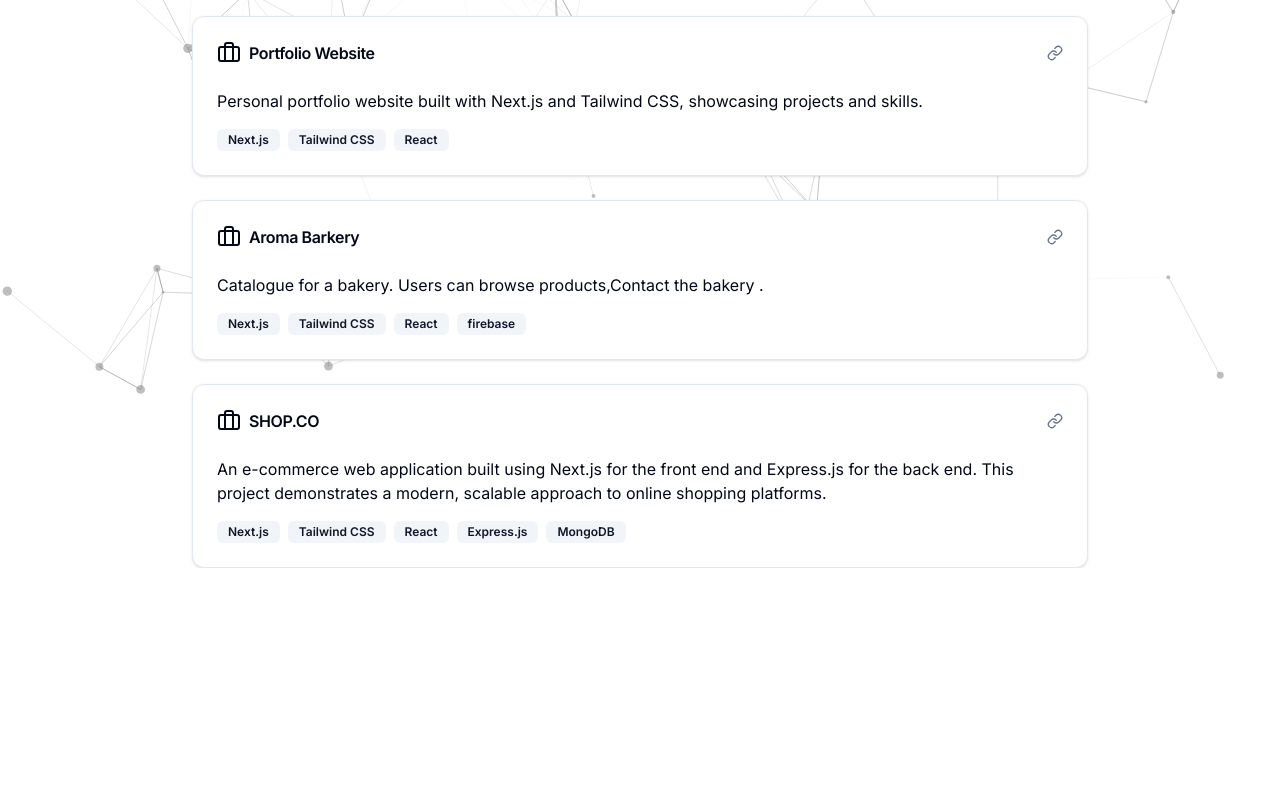
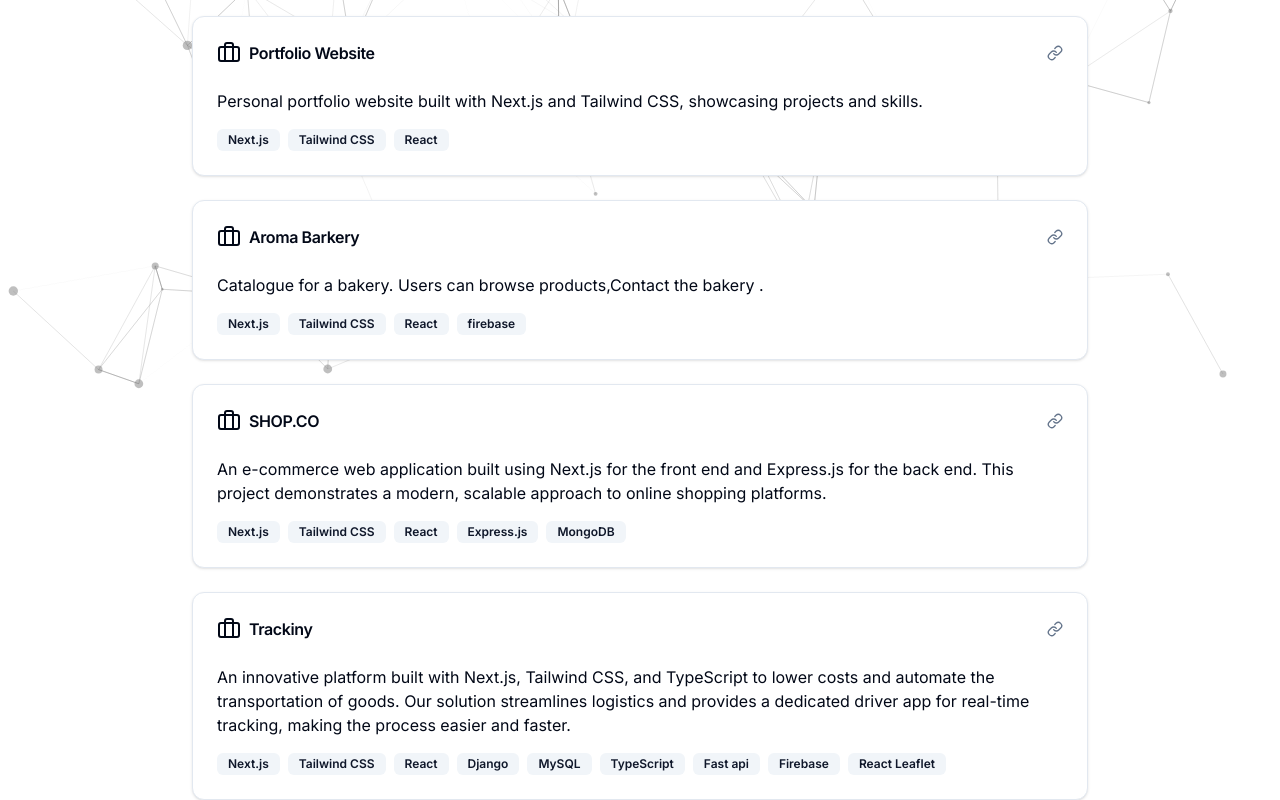
Before and after one commit to Zaki-goumri/portfolio, a Next.js app: page /experience in a window 1280 px wide. Shown: the part 392-1192 px from the top of the page. Before the commit the page ends 960 px from the top, so only its background shows below. Built offline with nearby package versions, Linux system fonts and the light colour scheme.

Commit message:
add Trackiny

```diff
--- a/app/experience/page.tsx
+++ b/app/experience/page.tsx
@@ -26,6 +26,12 @@ const projects = [
     description: "An e-commerce web application built using Next.js for the front end and Express.js for the back end. This project demonstrates a modern, scalable approach to online shopping platforms.",
     technologies: ["Next.js", "Tailwind CSS", "React", "Express.js", "MongoDB"],
     link: "https://github.com/Zaki-goumri/SHOP.CO"
+  },
+  {
+    title: "Trackiny",
+    description: "An innovative platform built with Next.js, Tailwind CSS, and TypeScript to lower costs and automate the transportation of goods. Our solution streamlines logistics and provides a dedicated driver app for real-time tracking, making the process easier and faster.",
+    technologies: ["Next.js", "Tailwind CSS", "React", "Django", "MySQL","TypeScript","Fast api","Firebase","React Leaflet"],
+    link: "https://github.com/Tatweer-hackathon"
   }
 ]
 
```
